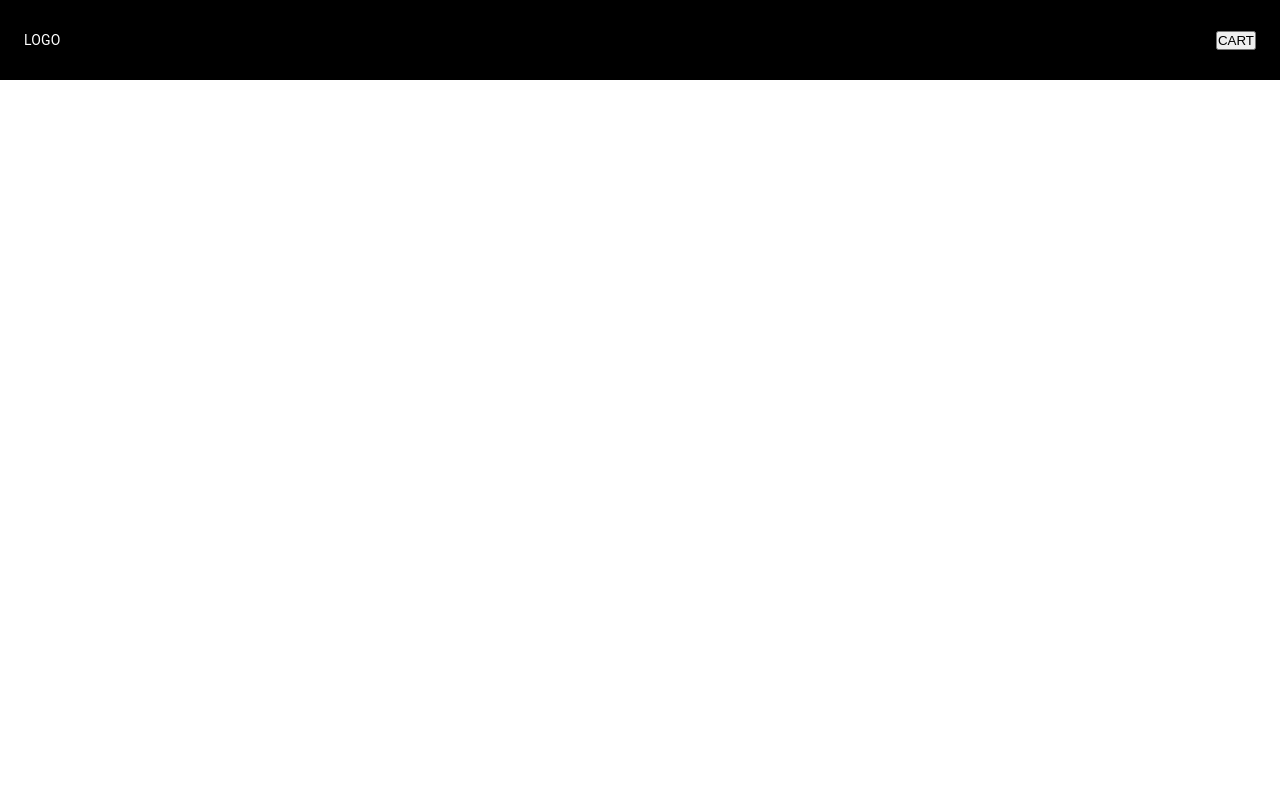
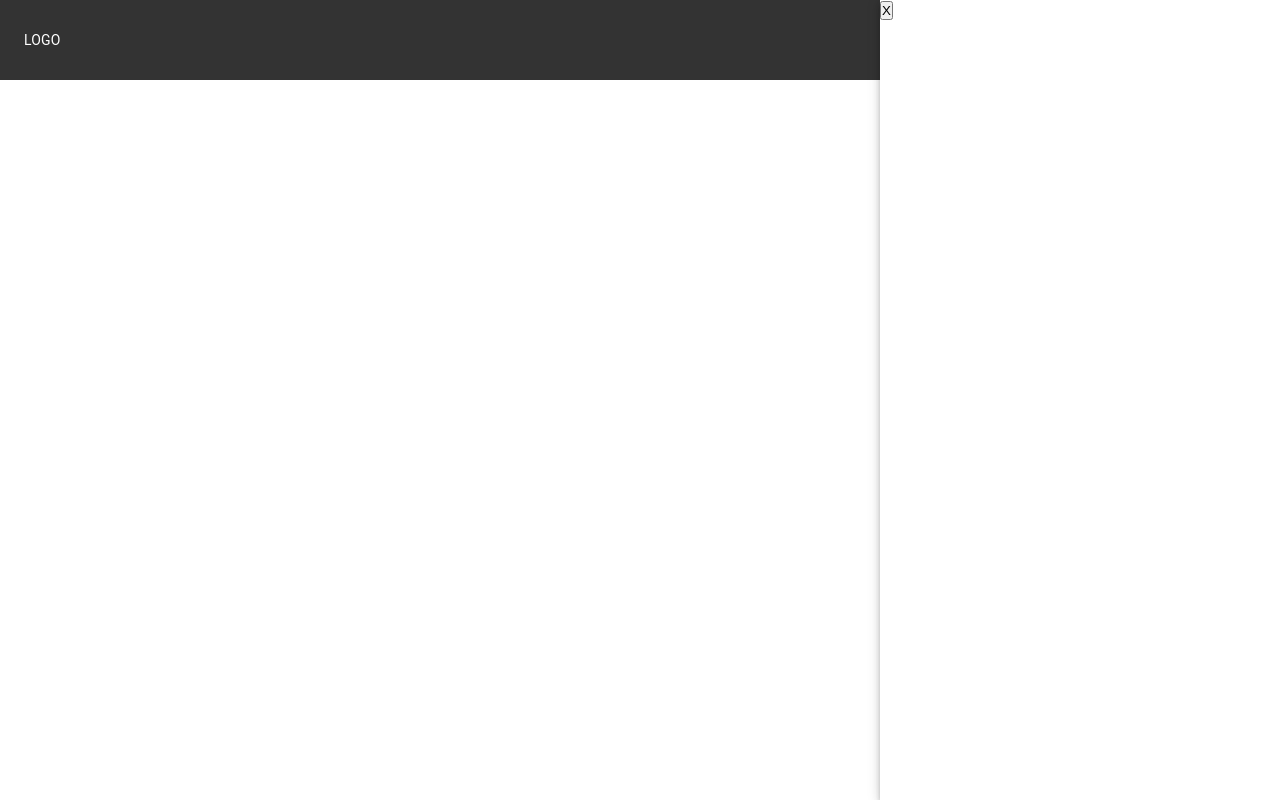
Before and after one commit to danielmaiajr/react_components, a React (Create React App) app: page / in a window 1280 px wide. Both pictures are taken after a click on the button "CART". Built offline with nearby package versions, Linux system fonts and the light colour scheme.

Commit message:
Added basic cart component

```diff
--- /dev/null
+++ b/src/components/cart/index.js
@@ -0,0 +1,38 @@
+import React from 'react';
+import { makeStyles } from '@material-ui/core/styles';
+
+export default function Cart({ show, setShow }) {
+	const classes = useStyles({ show });
+
+	return (
+		<React.Fragment>
+			<div className={classes.bgWrapper} onClick={() => setShow(false)} />
+			<div className={classes.cartWrapper}>
+				<button onClick={() => setShow(false)}>X</button>
+			</div>
+		</React.Fragment>
+	);
+}
+
+const useStyles = makeStyles((theme) => ({
+	bgWrapper: {
+		display: (props) => (props.show ? 'block' : 'none'),
+		position: 'absolute',
+		backgroundColor: 'rgb(255, 255, 255, 0.2)',
+		width: '100vw',
+		height: '100vh',
+		zIndex: 900
+	},
+	cartWrapper: {
+		position: 'absolute',
+		backgroundColor: 'white',
+		height: '100vh',
+		width: 400,
+		maxWidth: '100%',
+		right: 0,
+		boxShadow: theme.shadows[5],
+		transform: (props) => (props.show ? 'translateX(0)' : 'translateX(100%)'),
+		transition: 'transform 300ms',
+		zIndex: 1000
+	}
+}));
--- a/src/components/navbar/index.js
+++ b/src/components/navbar/index.js
@@ -2,6 +2,7 @@ import React, { useState } from 'react';
 
 import { AppBar, Container } from '@material-ui/core';
 import { makeStyles } from '@material-ui/core/styles';
+import Cart from '../cart';
 
 export default function Navbar() {
 	const [ show, setShow ] = useState(false);
@@ -15,6 +16,7 @@ export default function Navbar() {
 					<button onClick={() => setShow(!show)}>CART</button>
 				</div>
 			</Container>
+			<Cart show={show} setShow={setShow} />
 		</AppBar>
 	);
 }
```
